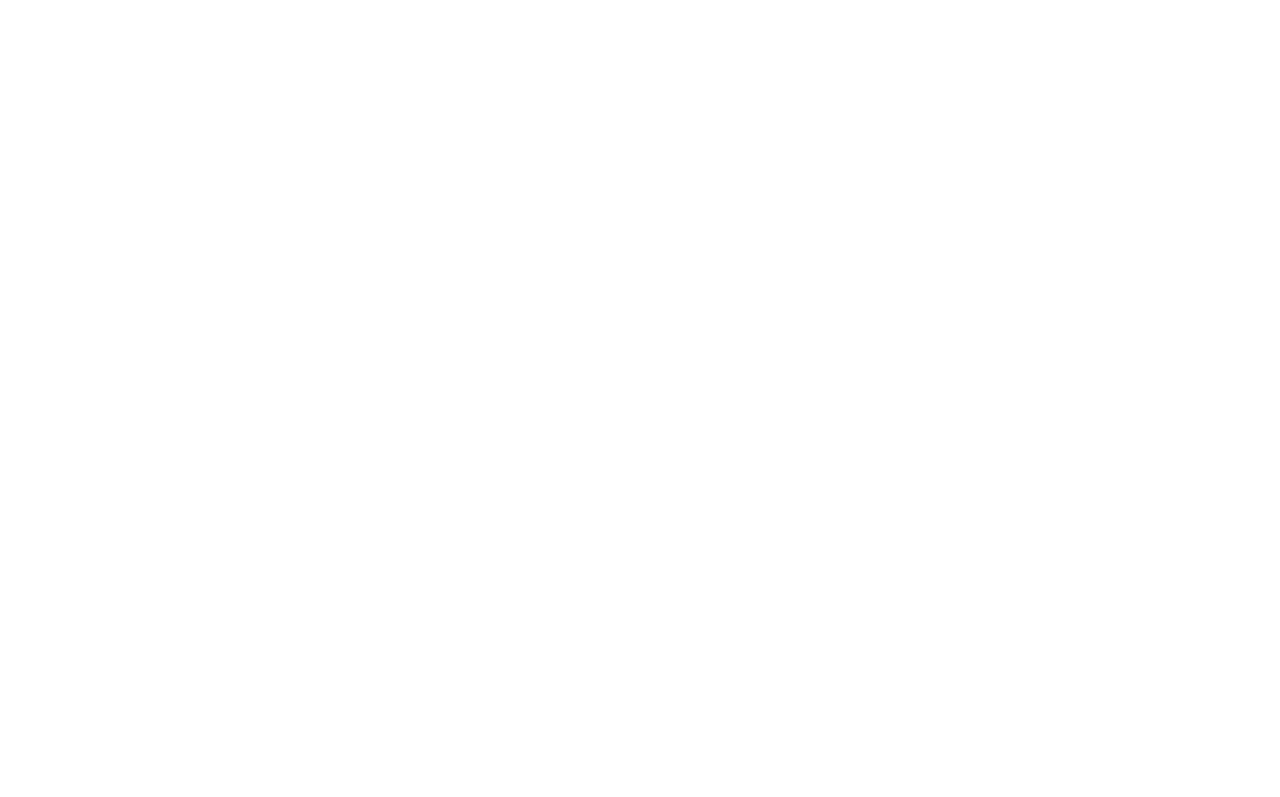
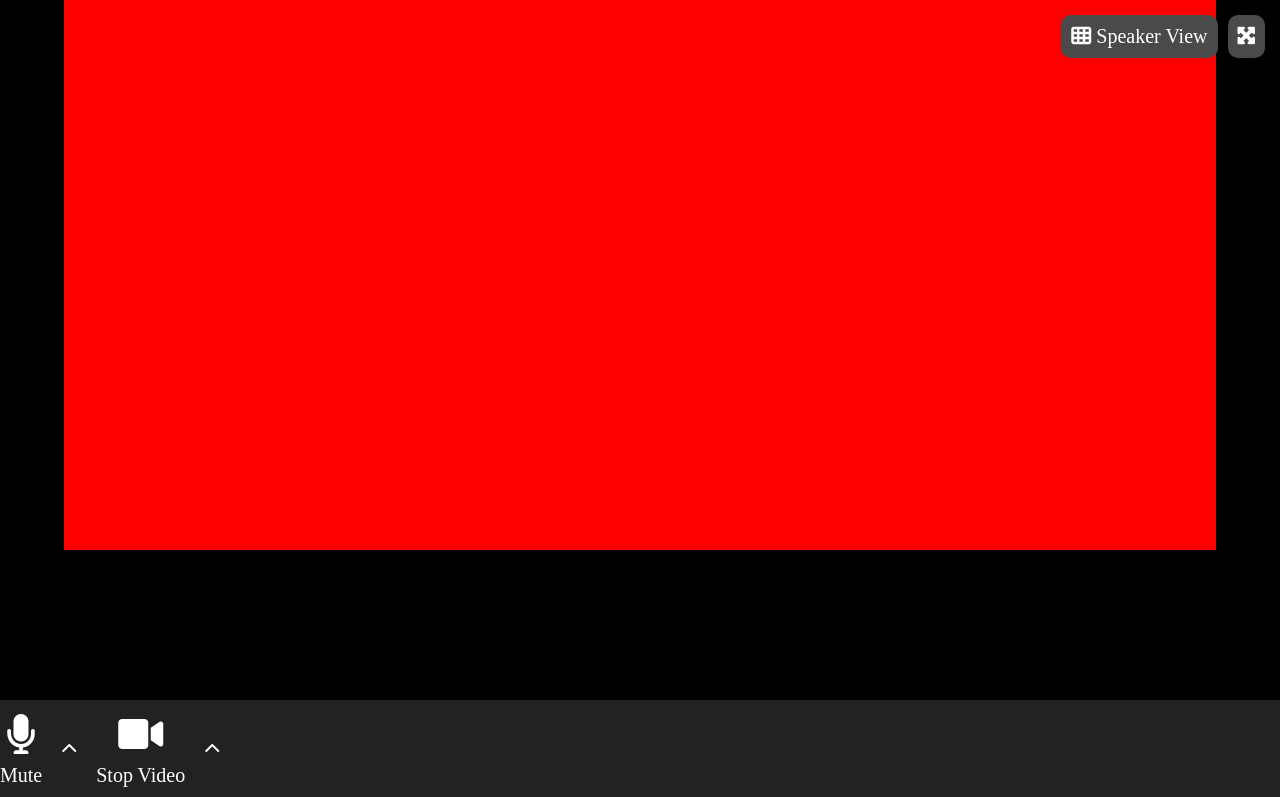
Before and after one commit to Alexxboc/html-css-zoom, a plain HTML site: page index.html in a window 1280 px wide. Shown: the top 797 px of the page. Drawn offline with Linux system fonts and the light colour scheme.

Commit message:
Create top view and audio/video

```diff
--- a/CSS/style.css
+++ b/CSS/style.css
@@ -1,10 +1,30 @@
+/* Icons */
+
+/* Microphone: <i class="fa-solid fa-microphone"></i>
+Microphone slash: <i class="fa-solid fa-microphone-slash"></i>
+Video: <i class="fa-solid fa-video"></i>
+User plus: <i class="fa-solid fa-user-plus"></i>
+User group: <i class="fa-solid fa-user-group"></i>
+Chart column: <i class="fa-solid fa-chart-column"></i>
+Share from square: <i class="fa-solid fa-share-from-square"></i>
+Chevron up: <i class="fa-solid fa-chevron-up"></i>
+Chat: <i class="fa-solid fa-comment"></i>
+Record: <i class="fa-solid fa-record-vinyl"></i>
+Table: <i class="fa-solid fa-table-cells-large"></i>
+Circle: <i class="fa-solid fa-period"></i> */
+/* Table 2: <i class="fa-solid fa-table-cells"></i>
+Maximize: <i class="fa-solid fa-maximize"></i> */
+
+
 /* Variables */
 :root {
     --black: #000000;
     --green: #47C305;
-    --dark-gray: #4A4A4A;
+    --dark-gray: #222222;
     --red: #DC1C18;
     --white: #FFFFFF;
+    --lighter-gray: #4A4A4A;
+
 }
 
 
@@ -15,3 +35,89 @@
     padding: 0;
     box-sizing: border-box;
 }
+div {
+    color: var(--white);
+}
+
+i {
+    color: var(--white);
+}
+
+a {
+    text-decoration: none;
+    color: var(--white)
+}
+
+/* Utility */
+
+.flex {
+    display: flex;
+}
+
+.unstyled {
+    list-style: none;
+}
+
+/* Main */
+main {
+    height: calc(100vh - 100px);
+    background-color: var(--black);
+}
+
+.view {
+    font-size: 20px;
+    position:fixed;
+    top:15px;
+    right: 15px;
+    column-gap: 10px;
+}
+
+.view .icon {
+    background-color: #4A4A4A;
+    padding: 10px;
+    border-radius: 10px;
+}
+
+.album {
+    margin:auto;
+    width: 90vw;
+    height: calc(100vh - 250px);
+    background-color: red;
+
+}
+
+.icon_40 {
+    font-size: 40px;
+}
+
+.rg_10{
+    row-gap: 10px;
+}
+
+/* Footer */
+
+footer {
+    height: 100px;
+    background-color: var(--dark-gray);
+    justify-content: space-between;
+    flex-direction: row;
+}
+
+
+
+.main_menu {
+    width: 40%;
+    height: 100%;
+}
+
+.audio_video {
+    height: 100%;
+    align-items: center;
+    column-gap: 20px;
+}
+
+.microphone, .video {
+    flex-direction: column;
+    text-align: center;
+    font-size: 20px;
+}
--- a/index.html
+++ b/index.html
@@ -7,11 +7,22 @@
     <title>Zoom</title>
 
     <link rel="stylesheet" href="./CSS/style.css">
+    <link rel="stylesheet" href="https://cdnjs.cloudflare.com/ajax/libs/font-awesome/6.0.0/css/all.min.css">
+
 </head>
 <body>
     <main id="site_main">
-        <div class="view">
+        <div class="view flex">
+            <div class="icon text">
+                <i class="fa-solid fa-table-cells"></i>
+                <span>Speaker View</span>
+            </div>
+            <!-- /.icon -->
 
+            <div class="icon">
+                <i class="fa-solid fa-maximize"></i>
+            </div>
+            <!-- /.icon -->
         </div>
         <!-- /.view -->
         <div class="album">
@@ -24,12 +35,29 @@
     </main>
     <!-- /#site_main -->
 
-    <footer id="site_footer">
-       <div class="audio_video">
-
+    <footer id="site_footer flex">
+       <div class="audio_video flex">
+            <div class="microphone flex rg_10">
+                <i class="fa-solid fa-microphone fa icon_40"></i>
+                <span>Mute</span>
+            </div>
+            <!-- /.microphone -->
+            <div class="chevron">
+                <i class="fa-solid fa-chevron-up"></i>
+            </div>
+            <!-- /.chevron -->
+            <div class="video flex rg_10">
+                <i class="fa-solid fa-video icon_40"></i>
+                <span>Stop Video</span>
+            </div>
+            <!-- /.video -->
+            <div class="chevron">
+                <i class="fa-solid fa-chevron-up"></i>
+            </div>
+            <!-- /.chevron -->
        </div>
        <!-- /.audio_video -->
-       <nav class="main_menu">
+       <nav class="main_menu flex">
 
        </nav>
        <!-- /.main_menu -->
```
